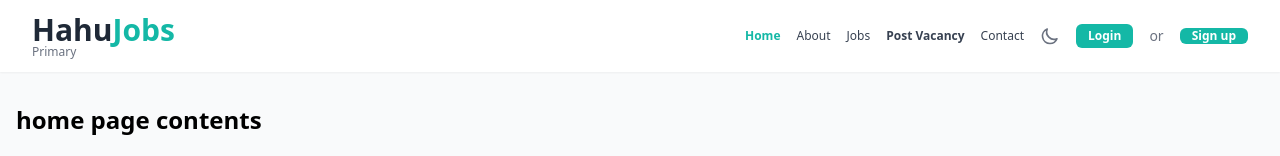
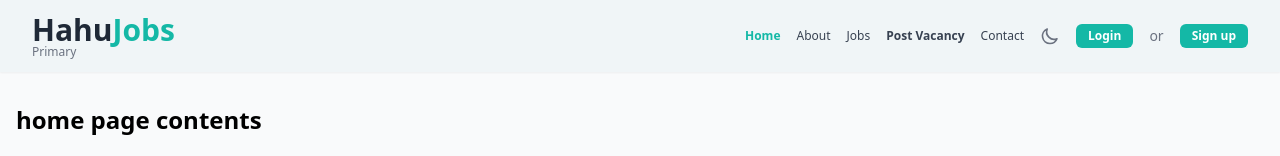
Before and after one commit to lidiaAsamnew/Hahu-jobs, a Nuxt app in the folder frontend/: page / in a window 1280 px wide. Shown: the top 156 px of the page. Built offline with nearby package versions, Linux system fonts and the light colour scheme.

Commit message:
uppdate the header

```diff
--- a/frontend/components/AppHeader.vue
+++ b/frontend/components/AppHeader.vue
@@ -1,5 +1,5 @@
 <template>
-  <header class="bg-white shadow-sm sticky top-0 z-50">
+  <header class="bg-[#F0F5F7] shadow-sm sticky top-0 z-50">
     <nav class="container mx-auto px-4 lg:px-8 py-3 flex justify-between items-center">
 
       <div class="flex items-center">
@@ -23,7 +23,7 @@
           </button>
           <NuxtLink to="/login" class="bg-[#14B8A6] text-white text-xs font-semibold px-3 py-1 rounded-md hover:bg-teal-700">Login</NuxtLink>
           <span class="text-gray-500 text-sm">or</span>
-          <NuxtLink to="/signup" class="bg-[#14B8A6] text-white text-xs font-semibold px-3 py- rounded-md hover:bg-teal-700">Sign up</NuxtLink>
+          <NuxtLink to="/signup" class="bg-[#14B8A6] text-white text-xs font-semibold px-3 py-1 rounded-md hover:bg-teal-700">Sign up</NuxtLink>
         </div>
       </div>
 
```
